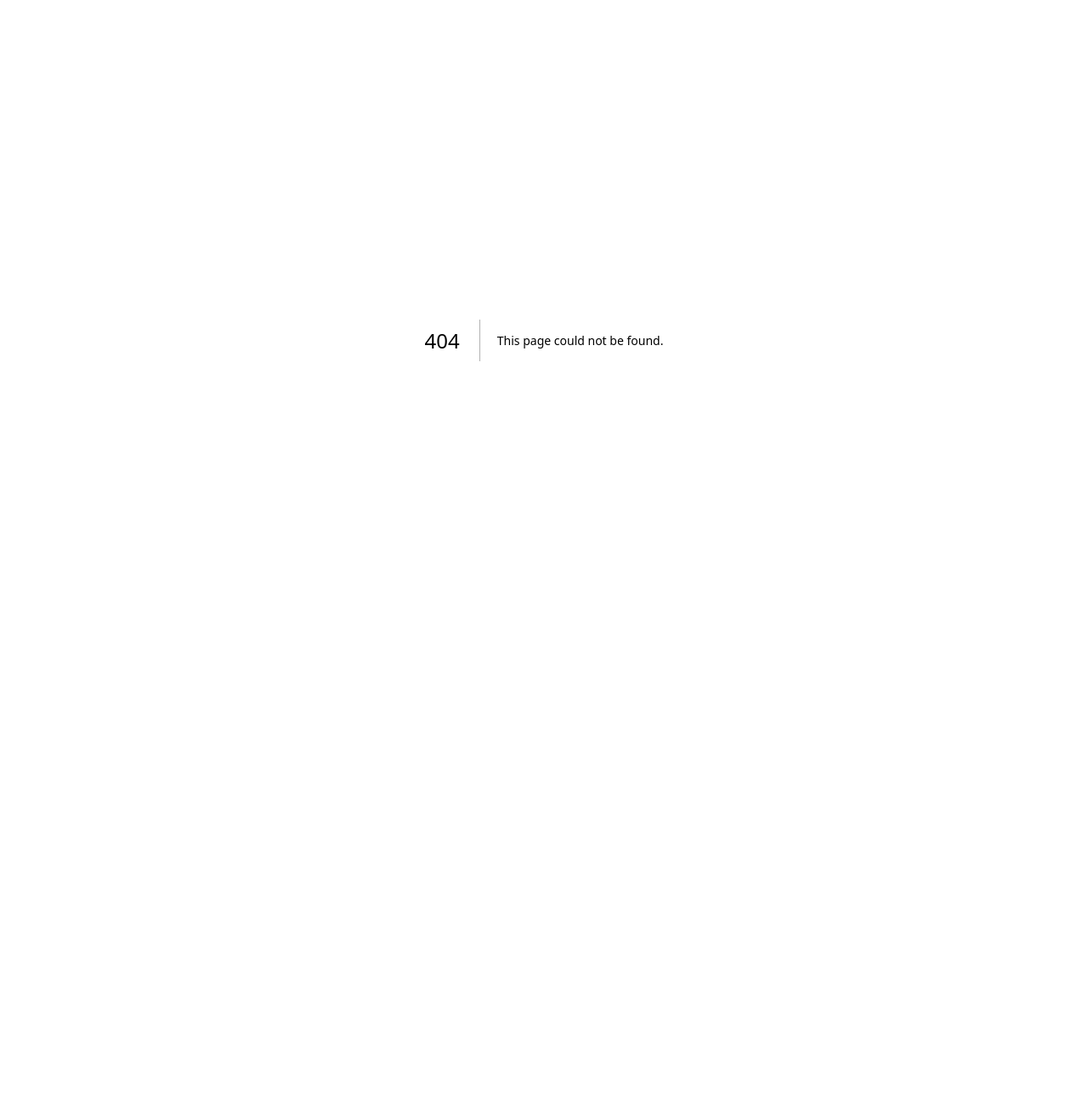
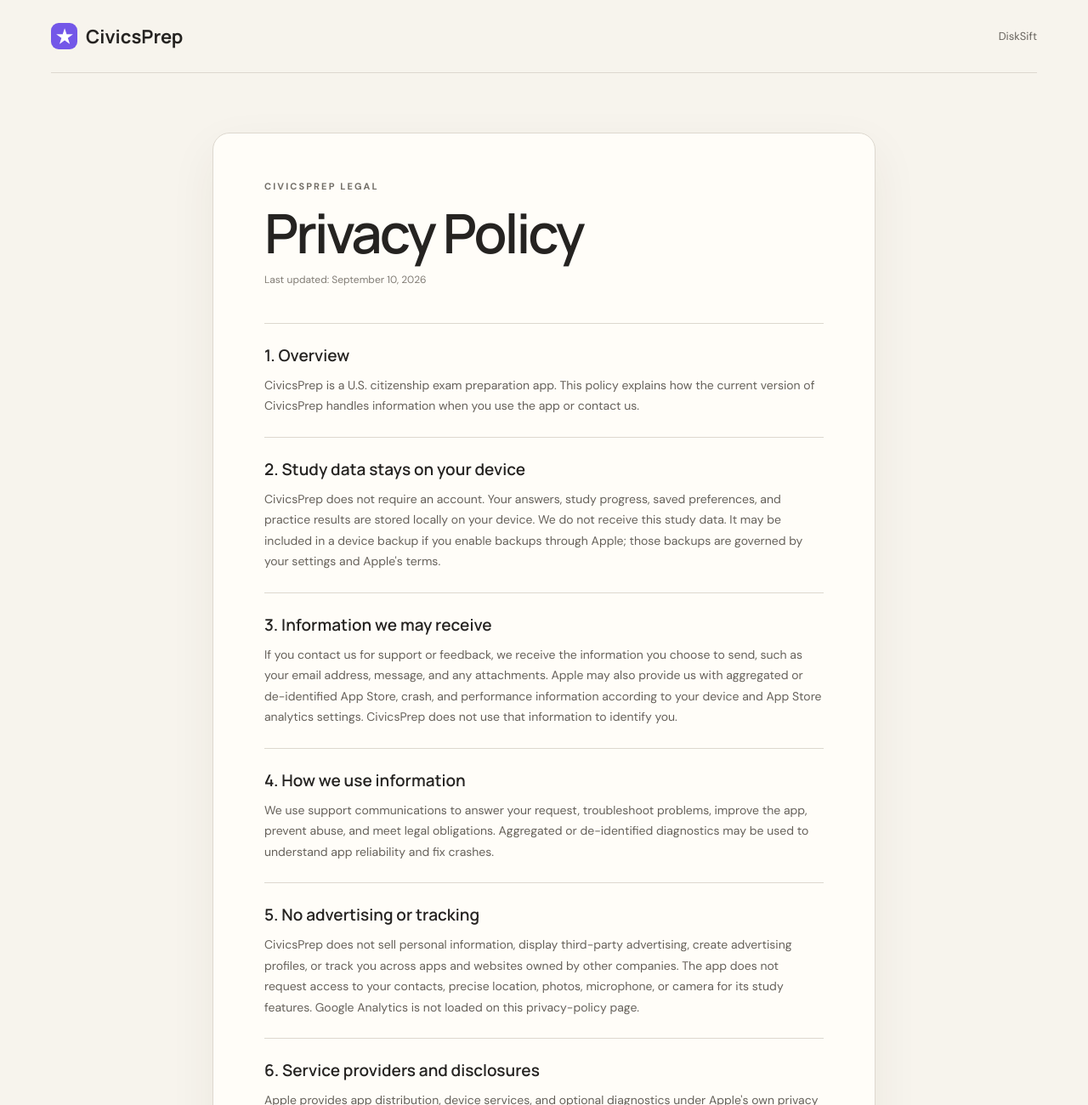
Before and after one commit to prtkgpt/disksift, a Next.js app: page /civicsprep-privacy-policy in a window 1280 px wide. Before the commit this address had no page. Shown: the top 1300 px of the page at 85% size. Before the commit the page ends 800 px from the top, so only its background shows below. Built offline with nearby package versions, Linux system fonts and the light colour scheme.

Commit message:
Add unlisted CivicsPrep privacy policy

```diff
--- /dev/null
+++ b/src/app/civicsprep-privacy-policy/page.tsx
@@ -0,0 +1,85 @@
+import type { Metadata } from "next";
+import Link from "next/link";
+
+export const metadata: Metadata = {
+  title: "Privacy Policy — CivicsPrep",
+  description: "How the CivicsPrep U.S. citizenship exam preparation app handles information.",
+  robots: { index: false, follow: false },
+};
+
+export default function CivicsPrepPrivacyPolicyPage() {
+  return (
+    <main className="legal-page">
+      <nav className="legal-nav shell">
+        <span className="brand"><span className="legal-logo">★</span>CivicsPrep</span>
+        <Link href="/">DiskSift</Link>
+      </nav>
+
+      <article className="legal-card">
+        <p className="section-kicker">CIVICSPREP LEGAL</p>
+        <h1>Privacy Policy</h1>
+        <p className="legal-updated">Last updated: September 10, 2026</p>
+
+        <section>
+          <h2>1. Overview</h2>
+          <p>CivicsPrep is a U.S. citizenship exam preparation app. This policy explains how the current version of CivicsPrep handles information when you use the app or contact us.</p>
+        </section>
+
+        <section>
+          <h2>2. Study data stays on your device</h2>
+          <p>CivicsPrep does not require an account. Your answers, study progress, saved preferences, and practice results are stored locally on your device. We do not receive this study data. It may be included in a device backup if you enable backups through Apple; those backups are governed by your settings and Apple&apos;s terms.</p>
+        </section>
+
+        <section>
+          <h2>3. Information we may receive</h2>
+          <p>If you contact us for support or feedback, we receive the information you choose to send, such as your email address, message, and any attachments. Apple may also provide us with aggregated or de-identified App Store, crash, and performance information according to your device and App Store analytics settings. CivicsPrep does not use that information to identify you.</p>
+        </section>
+
+        <section>
+          <h2>4. How we use information</h2>
+          <p>We use support communications to answer your request, troubleshoot problems, improve the app, prevent abuse, and meet legal obligations. Aggregated or de-identified diagnostics may be used to understand app reliability and fix crashes.</p>
+        </section>
+
+        <section>
+          <h2>5. No advertising or tracking</h2>
+          <p>CivicsPrep does not sell personal information, display third-party advertising, create advertising profiles, or track you across apps and websites owned by other companies. The app does not request access to your contacts, precise location, photos, microphone, or camera for its study features. Google Analytics is not loaded on this privacy-policy page.</p>
+        </section>
+
+        <section>
+          <h2>6. Service providers and disclosures</h2>
+          <p>Apple provides app distribution, device services, and optional diagnostics under Apple&apos;s own privacy terms. Email providers may process support messages sent to us. We do not share personal information with other parties except as needed to provide support, protect the app and its users, comply with law, or complete a business transfer. Providers acting for us must protect information consistently with this policy and applicable law.</p>
+        </section>
+
+        <section>
+          <h2>7. Retention, deletion, and your choices</h2>
+          <p>Study data remains on your device until you reset it in the app or delete the app and its data through your device settings. Support communications are retained only as reasonably needed to resolve the request, maintain security records, and meet legal requirements. You may ask us to access, correct, or delete eligible information you sent us, or withdraw a prior consent, by emailing us. Some records may be retained where required by law.</p>
+        </section>
+
+        <section>
+          <h2>8. Children&apos;s privacy</h2>
+          <p>CivicsPrep is intended for people preparing for the U.S. naturalization test and is not directed to children under 13. We do not knowingly collect personal information from children under 13. If you believe a child has sent us personal information, contact us so we can review and delete it where appropriate.</p>
+        </section>
+
+        <section>
+          <h2>9. Security and international use</h2>
+          <p>We use reasonable administrative and technical safeguards for information we receive. No method of storage or transmission is completely secure. If you contact us from outside the United States, your information may be processed in the United States or other countries where our service providers operate.</p>
+        </section>
+
+        <section>
+          <h2>10. Changes to this policy</h2>
+          <p>We may update this policy when CivicsPrep&apos;s features or data practices change. We will post the revised policy here and update the date above. Material changes will be communicated where appropriate.</p>
+        </section>
+
+        <section>
+          <h2>11. Contact us</h2>
+          <p>For privacy questions, requests, or concerns about CivicsPrep, email <a href="mailto:hello@disksift.com">hello@disksift.com</a>.</p>
+        </section>
+      </article>
+
+      <footer className="legal-footer shell">
+        <span>© 2026 CivicsPrep</span>
+        <span>Privacy contact: <a href="mailto:hello@disksift.com">hello@disksift.com</a></span>
+      </footer>
+    </main>
+  );
+}
--- a/src/components/GoogleAnalytics.tsx
+++ b/src/components/GoogleAnalytics.tsx
@@ -8,7 +8,9 @@
 export default function GoogleAnalytics() {
   const pathname = usePathname();
   const isSensitivePage =
-    pathname.startsWith("/purchase") || pathname.startsWith("/blog/admin");
+    pathname.startsWith("/purchase") ||
+    pathname.startsWith("/blog/admin") ||
+    pathname === "/civicsprep-privacy-policy";
 
   if (isSensitivePage) return null;
 
```
